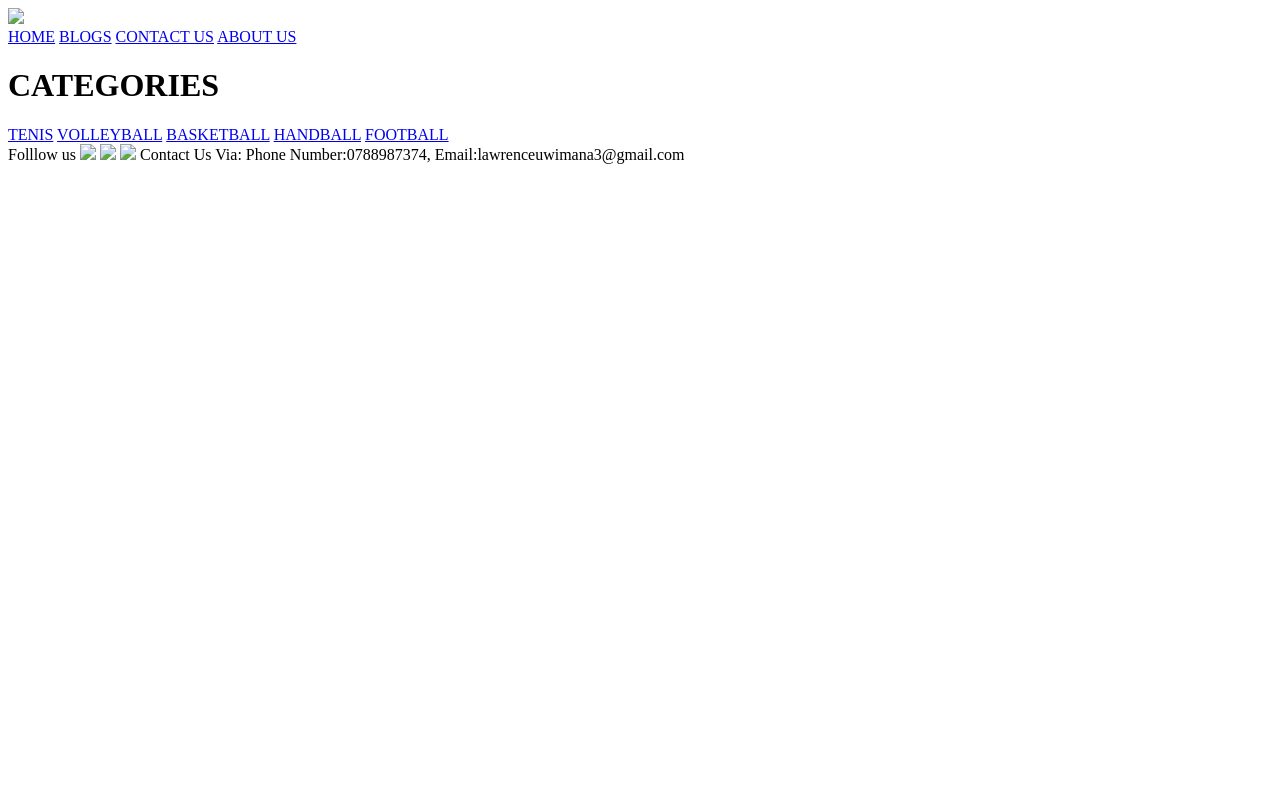
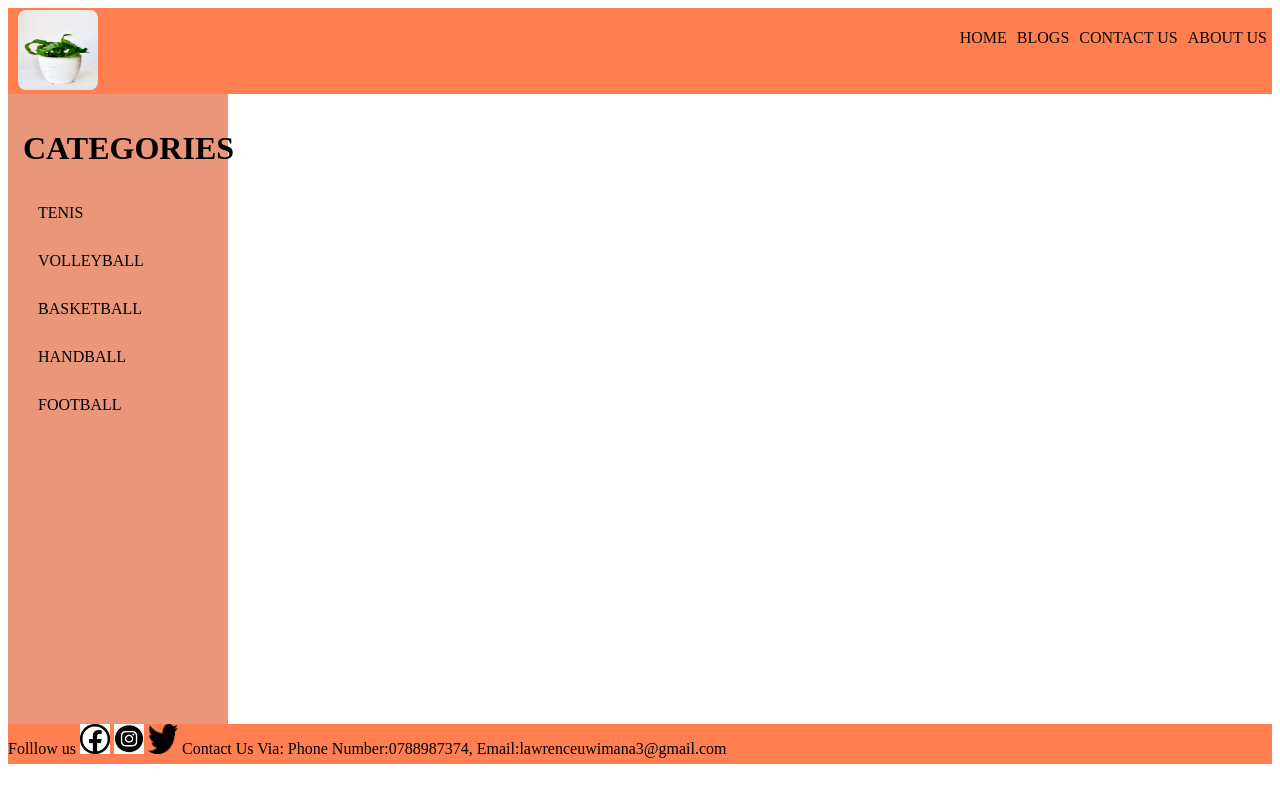
Before and after one commit to brainy123/SportBlog, a plain HTML site: page index.html in a window 1280 px wide. Drawn offline with Linux system fonts and the light colour scheme.

Commit message:
Add files via upload

```diff
--- /dev/null
+++ b/css.css
@@ -0,0 +1,68 @@
+.header{
+    background-color: coral;
+}
+.logo img{
+    width:80px;
+    height: 80px;
+    margin:2px 10px 0px 10px;
+    border-radius: 10%;
+}
+.navs{
+    display: flex;
+  float: right;
+
+}
+.navs a{
+    display: flex;
+    float: left;
+    padding: 5px;
+    color: rgb(6, 6, 7);
+    text-decoration: none;
+    margin-top: -70px;
+
+}
+.navs a:hover{
+    margin-bottom: 50px;
+    background-color: darkcyan;
+ font-size: 20px;
+ font-family: 'Gill Sans', 'Gill Sans MT', Calibri, 'Trebuchet MS', sans-serif;
+}
+.container{
+    width: 100%;
+    height: 80vh;
+    background-color: white;
+    margin-top: 0;
+}
+
+.leftmenus{
+    width: 15%;
+  text-align: center;
+    padding: 15px;
+    height: 75vh;
+    background-color: darksalmon;
+    padding: 15px;
+}
+.leftmenus a{
+    color: black;
+    padding: 15px;
+    display: flex;
+    text-decoration: none;
+    text-align: center;
+}
+.leftmenus a:hover{
+    background-color: darkcyan
+}
+.footer{
+    background-color: coral;
+    width: 100%;
+    height: 5vh;
+}
+.footer img{
+    width: 30px;
+    height: 30px;
+}
+
+.content{
+    width:85%;
+    background-color: rgb(206, 12, 12);
+}
--- a/index.html
+++ b/index.html
@@ -2,12 +2,12 @@
 <html>
     <head>
         <title>Blog for sports</title>
-        <link rel="stylesheet" href="./css/css.css"  type="text/css">
+        <link rel="stylesheet" href="css.css"  type="text/css">
     </head>
     <body>
         <div class="header">
           <div class="logo">
-             <img src="./images/logo.jpg">
+             <img src="logo.jpg">
             </div>
             <div class="navs">
             <a href="index.html">HOME</a>
@@ -30,9 +30,9 @@
             </div>
             <div class="footer">
               Folllow us
-            <img src="./images/fb.png">
-            <img src="./images/ig.png">
-            <img src="./images/tw.png">
+            <img src="fb.png">
+            <img src="ig.png">
+            <img src="tw.png">
                Contact Us Via:
                Phone Number:0788987374,
                Email:lawrenceuwimana3@gmail.com
```
Also changed, not shown: fb.png (added), ig.png (added), logo.jpg (added), tw.png (added).
